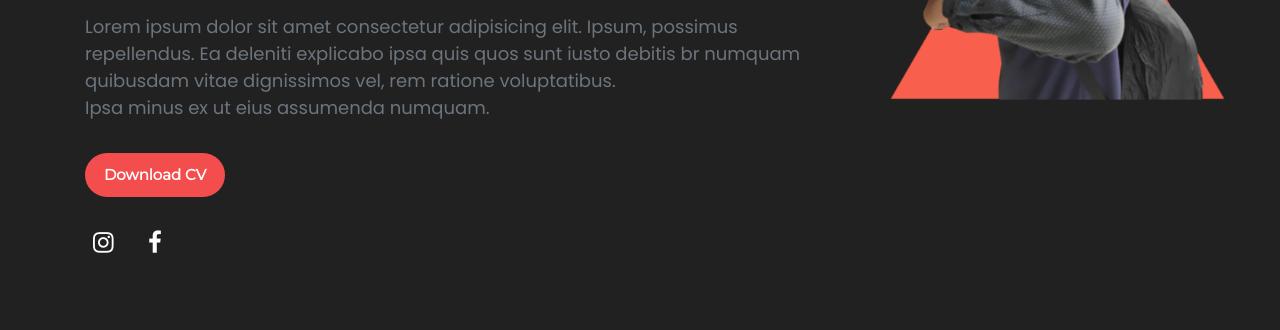
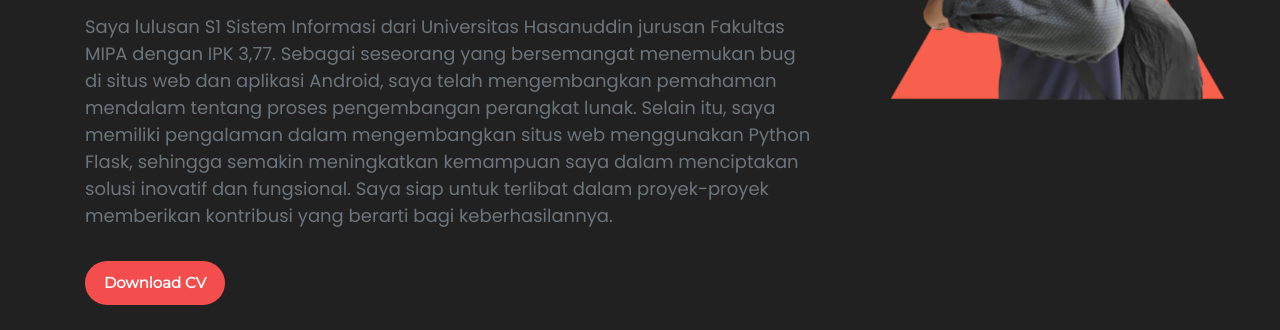
Before and after one commit to takdim/cv-boostrap-website, a plain HTML site: page Homepage Website/Muhammad Takdim/index.html in a window 1280 px wide. Shown: the part 430-760 px from the top of the page. Drawn offline with nearby package versions, Linux system fonts and the light colour scheme.

Commit message:
Update index.html

```diff
--- a/Homepage Website/Muhammad Takdim/index.html
+++ b/Homepage Website/Muhammad Takdim/index.html
@@ -46,9 +46,15 @@
                 <h1 class="text-white myname">Muhammad Takdim</h1>
                 <p class="text-white mt-3 jurusan">Mari kita Skuy Living bersama</p>
                 <p class="text-muted mt-3 about">
-                    Lorem ipsum dolor sit amet consectetur adipisicing elit. Ipsum, possimus repellendus.
-                    Ea deleniti explicabo ipsa quis quos sunt iusto debitis br numquam quibusdam vitae dignissimos vel,
-                    rem ratione voluptatibus. <br> Ipsa minus ex ut eius assumenda numquam.
+                    Saya lulusan S1 Sistem Informasi dari Universitas Hasanuddin jurusan Fakultas
+                    MIPA dengan IPK 3,77. Sebagai seseorang yang bersemangat menemukan bug
+                    di situs web dan aplikasi Android, saya telah mengembangkan pemahaman
+                    mendalam tentang proses pengembangan perangkat lunak. Selain itu, saya
+                    memiliki pengalaman dalam mengembangkan situs web menggunakan Python
+                    Flask, sehingga semakin meningkatkan kemampuan saya dalam menciptakan
+                    solusi inovatif dan fungsional. Saya siap untuk terlibat dalam proyek-proyek
+                    memberikan kontribusi yang berarti bagi keberhasilannya.
+
                 </p>
                 <a href="https://takdim.github.io/cv-boostrap-website/Homepage%20Website/Muhammad%20Takdim/CV%20MUHAMMAD%20TAKDIM(indo%20ver).pdf" class="btn rounded-pill text-white font-weight-bold tombol mt-3 ">Download CV</a>
                 <div class="sosmed mt-lg-2 ml-2">
```
